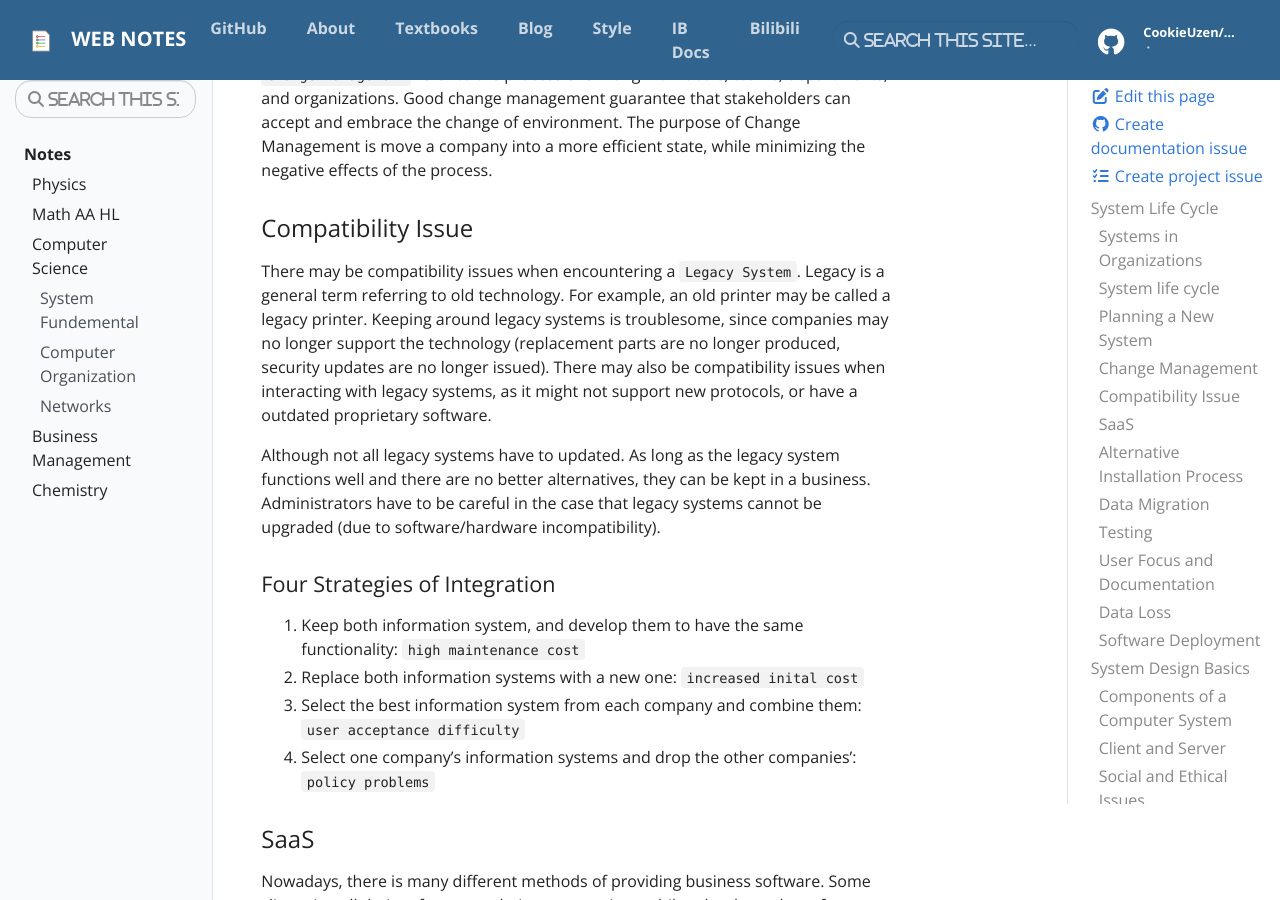
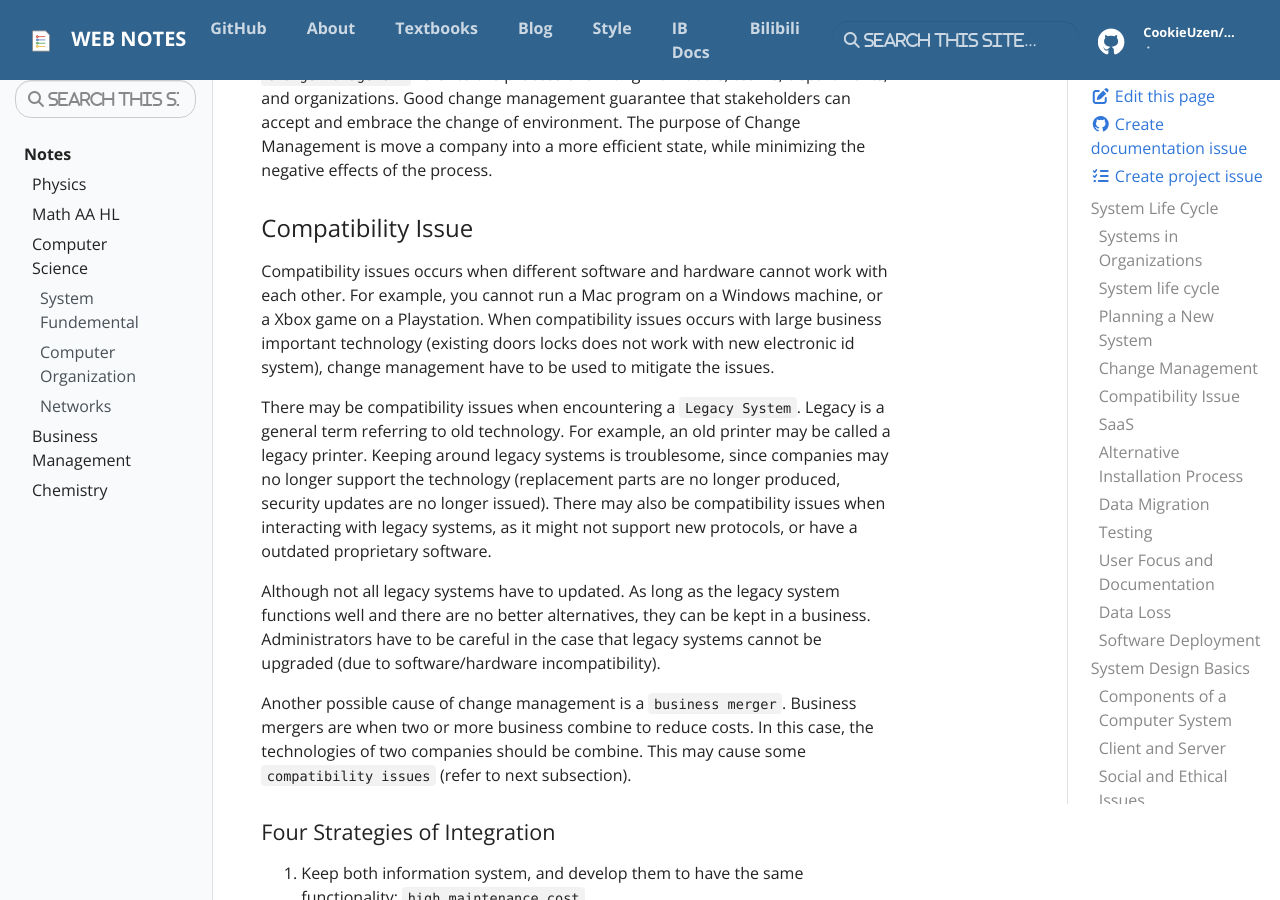
Before and after one commit to CookieUzen/web-notes, a Jekyll site: the page built from _docs/cs/unit 1.md, in a window 1280 px wide and 900 px high, scrolled down 1250 px. Built offline with Jekyll 4.4.1, drawn with Linux system fonts in a browser that asks for light colours; nearby versions of some CDN libraries; library files that are not in the unit come from our copies; comment, search, counter and statistics services are not loaded.

Commit message:
update CS unit 1 part 2

```diff
--- a/_docs/cs/unit 1.md
+++ b/_docs/cs/unit 1.md
@@ -49,6 +49,10 @@ The purpose of Change Management is move a company into a more efficient state,
 
 ### Compatibility Issue
 
+Compatibility issues occurs when different software and hardware cannot work with each other.
+For example, you cannot run a Mac program on a Windows machine, or a Xbox game on a Playstation.
+When compatibility issues occurs with large business important technology (existing doors locks does not work with new electronic id system), change management have to be used to mitigate the issues.
+
 There may be compatibility issues when encountering a `Legacy System`.
 Legacy is a general term referring to old technology.
 For example, an old printer may be called a legacy printer.
@@ -58,6 +62,11 @@ There may also be compatibility issues when interacting with legacy systems, as
 Although not all legacy systems have to updated.
 As long as the legacy system functions well and there are no better alternatives, they can be kept in a business.
 Administrators have to be careful in the case that legacy systems cannot be upgraded (due to software/hardware incompatibility).
+
+Another possible cause of change management is a `business merger`.
+Business mergers are when two or more business combine to reduce costs.
+In this case, the technologies of two companies should be combine.
+This may cause some `compatibility issues` (refer to next subsection).
 
 #### Four Strategies of Integration
 
```
